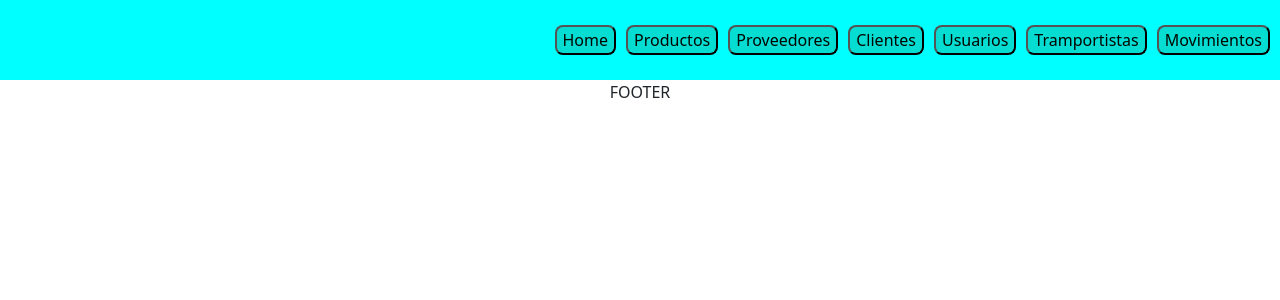
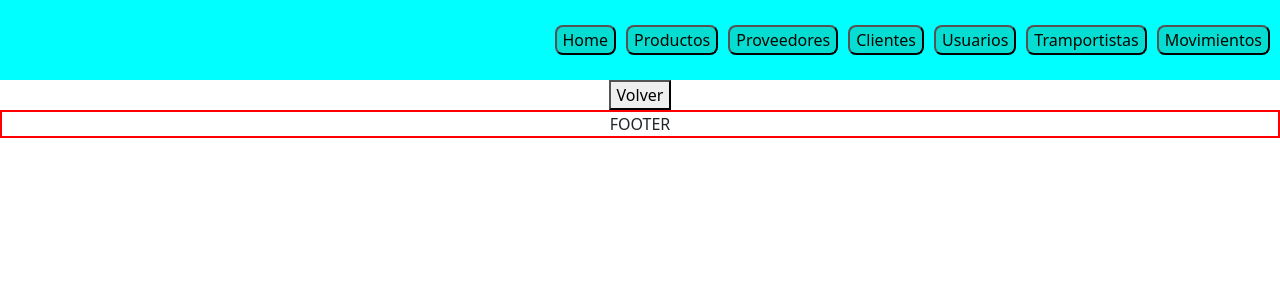
Before and after one commit to gonzam77/stock_control, a React (Create React App) app: page /productDetail/1 in a window 1280 px wide. Shown: the top 300 px of the page. Built offline with nearby package versions, Linux system fonts and the light colour scheme.

Commit message:
button volver detail

```diff
--- a/src/App.js
+++ b/src/App.js
@@ -34,7 +34,7 @@ function App() {
           <Route path="/users" element={<Users />} />
           <Route path="/dispatchers" element={<Dispatchers />} />
           <Route path="/productList" element={<ProductList />} />
-          <Route path="/productDetail" element={<ProductDetail />} />
+          <Route path="/productDetail/:id" element={<ProductDetail />} />
           <Route path="/about" element={<About />} />
           <Route path="/sales" element={<Sales />} />
           <Route path="/saleInvoice" element={<SaleInvoice />} />
--- a/src/components/footer/footer.jsx
+++ b/src/components/footer/footer.jsx
@@ -1,6 +1,8 @@
+import styles from './footer.module.css'
+
 export default function Footer(){
     return (
-        <div>
+        <div className={styles.container}>
             <span>FOOTER</span>
         </div>
     )
--- a/src/components/footer/footer.module.css
+++ b/src/components/footer/footer.module.css
@@ -0,0 +1,3 @@
+.container {
+    border: 2px solid red;
+}
--- a/src/views/home/Home.jsx
+++ b/src/views/home/Home.jsx
@@ -1,4 +1,5 @@
-import styles from './home.module.css'
+import styles from './home.module.css';
+import { Link } from 'react-router-dom';
 //import Card from '../../components/card/card'
 
 import { productos } from '../../assets/hardcodeo'
@@ -11,11 +12,13 @@ import 'bootstrap/dist/css/bootstrap.min.css';
 
 function GridExample() {
   return (
+    <div className={styles.container}>
       <Row xs={1} md={2} className="g-4">
         {Array.from(productos).map((product, idx) => (
           <Col key={idx}>
+            <Link to={`/productDetail/${product.id}`} className={styles.link}>
               <Card>
-            <Card.Img variant="top" src="holder.js/100px160" />
+                <Card.Img variant="top" src={product.image} alt={productos.name} width={'50px'} height={'100px'} />
                 <Card.Body>
                   <Card.Title>{product.name}</Card.Title>
                   <Card.Text>
@@ -25,9 +28,11 @@ function GridExample() {
                   </Card.Text>
                 </Card.Body>
               </Card>
+            </Link>
           </Col>
         ))}
       </Row>
+    </div>
   );
 }
 
--- a/src/views/home/home.module.css
+++ b/src/views/home/home.module.css
@@ -5,7 +5,12 @@
     height: 100;
     justify-content: center;
     align-items: center;
+    padding: 10px;
 
+}
+
+.link {
+    text-decoration: none;
 }
 
 .p{
--- a/src/views/productDetail/productDetail.jsx
+++ b/src/views/productDetail/productDetail.jsx
@@ -1,5 +1,12 @@
+import styles from './productDetail.module.css'
+import { Link } from 'react-router-dom'
+
 export default function ProductDetail(){
     return (
-        <></>
+        <div className={styles.container}>
+            <Link to='/' className={styles.link}>
+                <button className={styles.button}>Volver</button>
+            </Link>
+        </div>
     )
 }
```
Lines whose indentation alone changed are shown as unchanged.
